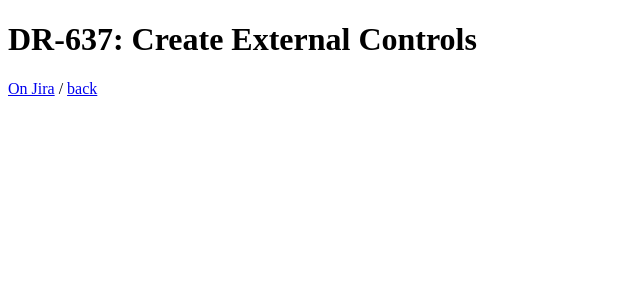
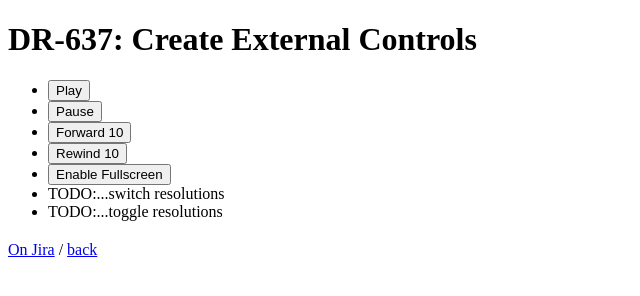
Before and after one commit to NYPL/jwplayer-a11y-experiments, a plain HTML site: page examples/dr-637.html in a window 1280 px wide. Shown: the whole page, without its empty margins (0-640 px from the left). Drawn offline with nearby package versions, Linux system fonts and the light colour scheme; a script that the page names is missing.

Commit message:
Placeholder buttons - no handlers yet

```diff
--- a/examples/dr-637.html
+++ b/examples/dr-637.html
@@ -11,16 +11,29 @@
 <body>
   <h1>DR-637: Create External Controls</h1>
 
-  <div style="margin: 20px 0px;">
-    <div id="playerGoesHere">
+  <div style="margin: 20px 0px; max-width: 30%;">
+    <div id="playerGoesHere"></div>
 
+    <ul id="externalPlayerControls">
+      <li><button name="button" aria-label="Play"><span>Play</span></button></li>
+      <li><button name="button" aria-label="Pause"><span>Pause</span></button></li>
+      <li><button name="button" aria-label="Forward 10 Seconds"><span>Forward 10</span></button></li>
+      <li><button name="button" aria-label="Rewind 10 Seconds"><span>Rewind 10</span></button></li>
+      <li><button name="button" aria-label="Enable Fullscreen"><span>Enable Fullscreen</span></button></li>
+      <li><span>TODO:...switch resolutions</span></li>
+      <li><span>TODO:...toggle resolutions</span></li>
+    </ul>
+
+    <div class="trackPositionContainer">
+      <span id="currentTime"></span>
+      <span id="totalTime"></span>
     </div>
   </div>
 
   <a href="https://jira.nypl.org/browse/DR-637" target='new'>On Jira</a> / <a href="../index.html">back</a>
   <script type="text/javascript">
     $(function(){
-      console.log('here is where we should make click handlers');
+      var player = jwplayer("playerGoesHere").setup({file: "../resources/video.mp4"});
     })
   </script>
 </body>
```
